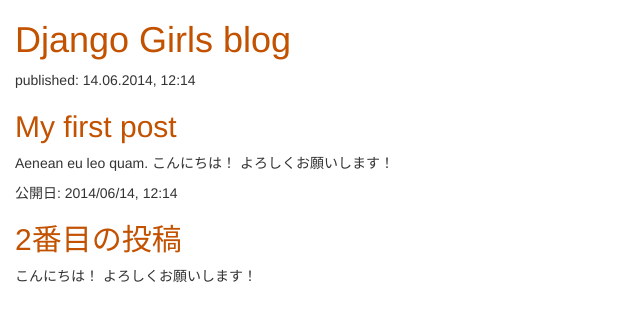
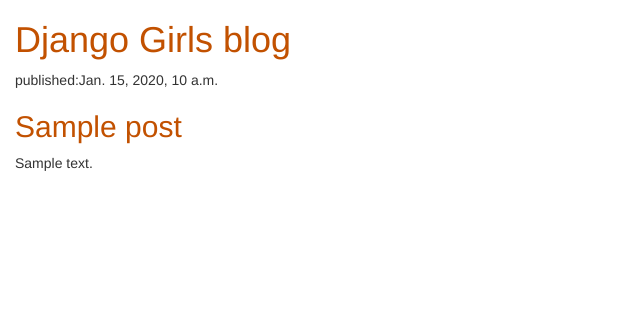
Before and after one commit to NaoakiSaruyama/DjangogirlsTask2, a Django app: template blog/templates/post_list.html in a window 1280 px wide. Shown: the top 321 px of the page, without its empty margins (0-640 px from the left). Run offline with Django 3.2, Linux system fonts and the light colour scheme; the template is opened without the code that fills it: most values are stand-ins (such as "Sample title", 1, 10 or a date in 2020); some libraries are stand-ins or nearby versions.

Commit message:
Modified templates to display posts from database.

```diff
--- a/blog/templates/post_list.html
+++ b/blog/templates/post_list.html
@@ -12,15 +12,12 @@
     <div>
       <h1><a href="">Django Girls blog</a></h1>
     </div>
-    <div>
-      <p>published: 14.06.2014, 12:14</p>
-      <h2><a href="">My first post</a></h2>
-      <p>Aenean eu leo quam. こんにちは！ よろしくお願いします！</p>
-    </div>
-    <div>
-      <p>公開日: 2014/06/14, 12:14</p>
-      <h2><a href="">2番目の投稿</a></h2>
-      <p> こんにちは！ よろしくお願いします！ </p>
-    </div>
+    {% for post in posts%}
+      <div>
+        <p>published:{{post.published_date}}</p>
+        <h2><a href="">{{post.title}}</a></h2>
+        <p>{{post.text|linebreaksbr}}</p>
+      </div>
+    {% endfor %}
   </body>
 </html>
--- a/blog/views.py
+++ b/blog/views.py
@@ -1,13 +1,8 @@
 from django.shortcuts import render
 from django.utils import timezone
 from .models import Post
-from django.shortcuts import render, get_object_or_404
 
 # Create your views here.
 def post_list(request):
   posts = Post.objects.filter(published_date__lte=timezone.now()).order_by('published_date')
   return render(request,'blog/post_list.html',{'posts':posts})
-
-def post_detail(request, pk):
-    post = get_object_or_404(Post, pk=pk)
-    return render(request, 'blog/post_detail.html', {'post': post})
```
Also changed, not shown: db.sqlite3.
